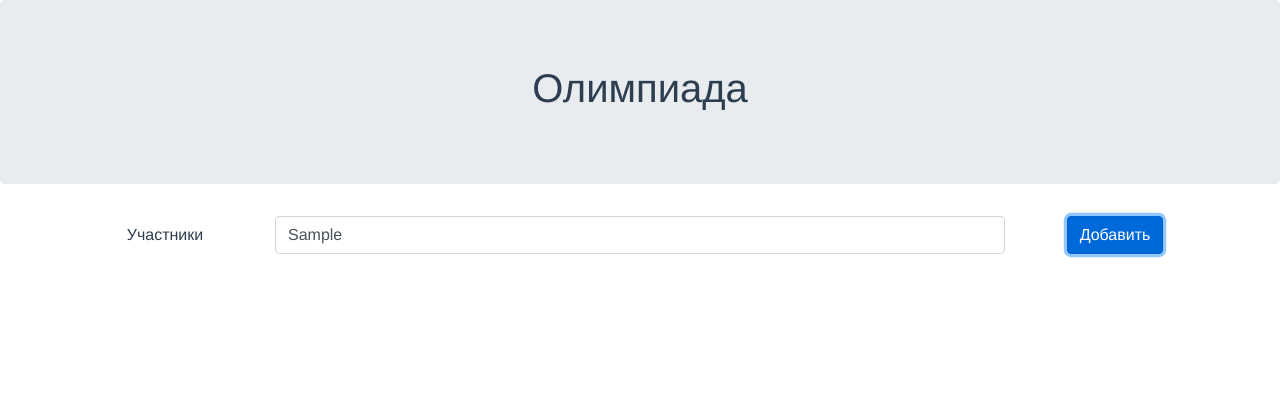
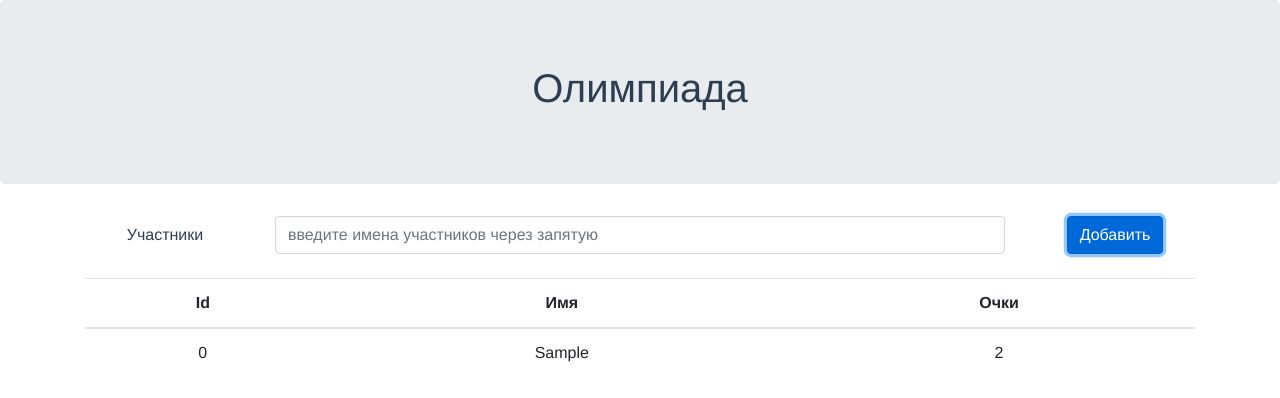
Before and after one commit to inser7/citylink-assignment, a Vue app in the folder task-5/: page / in a window 1280 px wide. Both pictures are taken after typing "Sample" into the empty fields and a click on the button "Добавить". Shown: the top 398 px of the page. Built offline with nearby package versions, Linux system fonts and the light colour scheme.

Commit message:
added sorting

```diff
--- a/task-5/src/components/Olympiad.vue
+++ b/task-5/src/components/Olympiad.vue
@@ -3,18 +3,87 @@
     <div class="form-group row">
       <label for="participants" class="col-sm-2 col-form-label">Участники</label>
       <div class="col-sm-8">
-        <input type="text" class="form-control" id="participants" placeholder="введите имена участников через запятую">
+        <input v-model="newParticipants" type="text" class="form-control" id="participants"
+               placeholder="введите имена участников через запятую">
       </div>
       <div class="col-sm-2">
-        <button type="submit" class="btn btn-primary mb-2">Добавить</button>
+        <button class="btn btn-primary mb-2" v-on:click="AddNewRows()">Добавить</button>
       </div>
     </div>
+
+    <div class="row">
+      <div class="col-sm-12">
+        <table class="table">
+          <thead>
+          <tr>
+            <th @click="sort('id')">Id</th>
+            <th @click="sort('name')">Имя</th>
+            <th @click="sort('score')">Очки</th>
+          </tr>
+          </thead>
+          <tbody>
+          <tr v-for="(participant, index) in sortedParticipants" v-bind:key="index">
+            <td>{{ index }}</td>
+            <td>{{ participant.name }}</td>
+            <td>{{ participant.score }}</td>
+          </tr>
+          </tbody>
+        </table>
+      </div>
+    </div>
+
   </div>
 </template>
 
 <script>
 export default {
   name: 'Olympiad',
+
+  data: function () {
+    return {
+      participants: [],
+
+      currentSort: 'id',
+      currentSortDir: 'asc',
+      newParticipants: '',
+    }
+  },
+
+  computed: {
+    sortedParticipants: function () {
+      // eslint-disable-next-line vue/no-side-effects-in-computed-properties
+      return this.participants.sort( ( a, b ) => {
+        let modifier = 1;
+        if ( this.currentSortDir === 'desc' ) modifier = -1;
+        if ( a[ this.currentSort ] < b[ this.currentSort ] ) return -1 * modifier;
+        if ( a[ this.currentSort ] > b[ this.currentSort ] ) return 1 * modifier;
+        return 0;
+      } );
+    }
+  },
+
+  methods: {
+    AddNewRows: function () { // Добавить новую строку в таблицу
+      let self = this;
+      let nameArr = self.newParticipants.split( ',' );
+      // // eslint-disable-next-line no-debugger
+      // debugger
+      nameArr.forEach( function ( element ) {
+        self.participants.push( { name: element, score: Math.ceil( Math.random() * 100 ) } );
+      } );
+      self.newParticipants = null;
+    },
+
+
+    sort: function ( s ) {
+      //if s == current sort, reverse
+      if ( s === this.currentSort ) {
+        this.currentSortDir = this.currentSortDir === 'asc' ? 'desc' : 'asc';
+      }
+      this.currentSort = s;
+    },
+
+  }
 }
 </script>
 
@@ -23,15 +92,26 @@ export default {
 h3 {
   margin: 40px 0 0;
 }
+
 ul {
   list-style-type: none;
   padding: 0;
 }
+
 li {
   display: inline-block;
   margin: 0 10px;
 }
+
 a {
   color: #42b983;
 }
+
+td, th {
+  padding: 5px;
+}
+
+th {
+  cursor:pointer;
+}
 </style>
```
